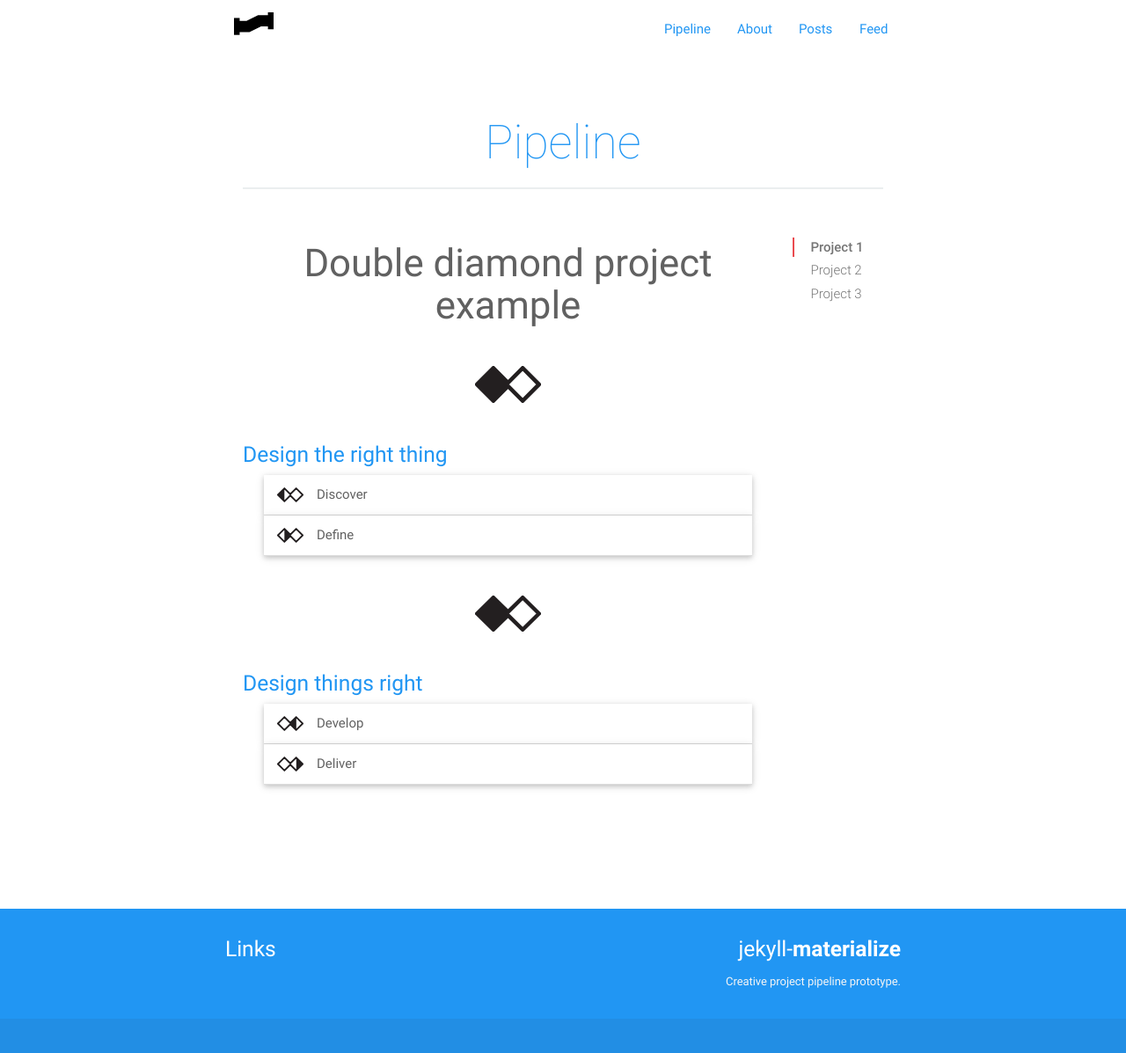
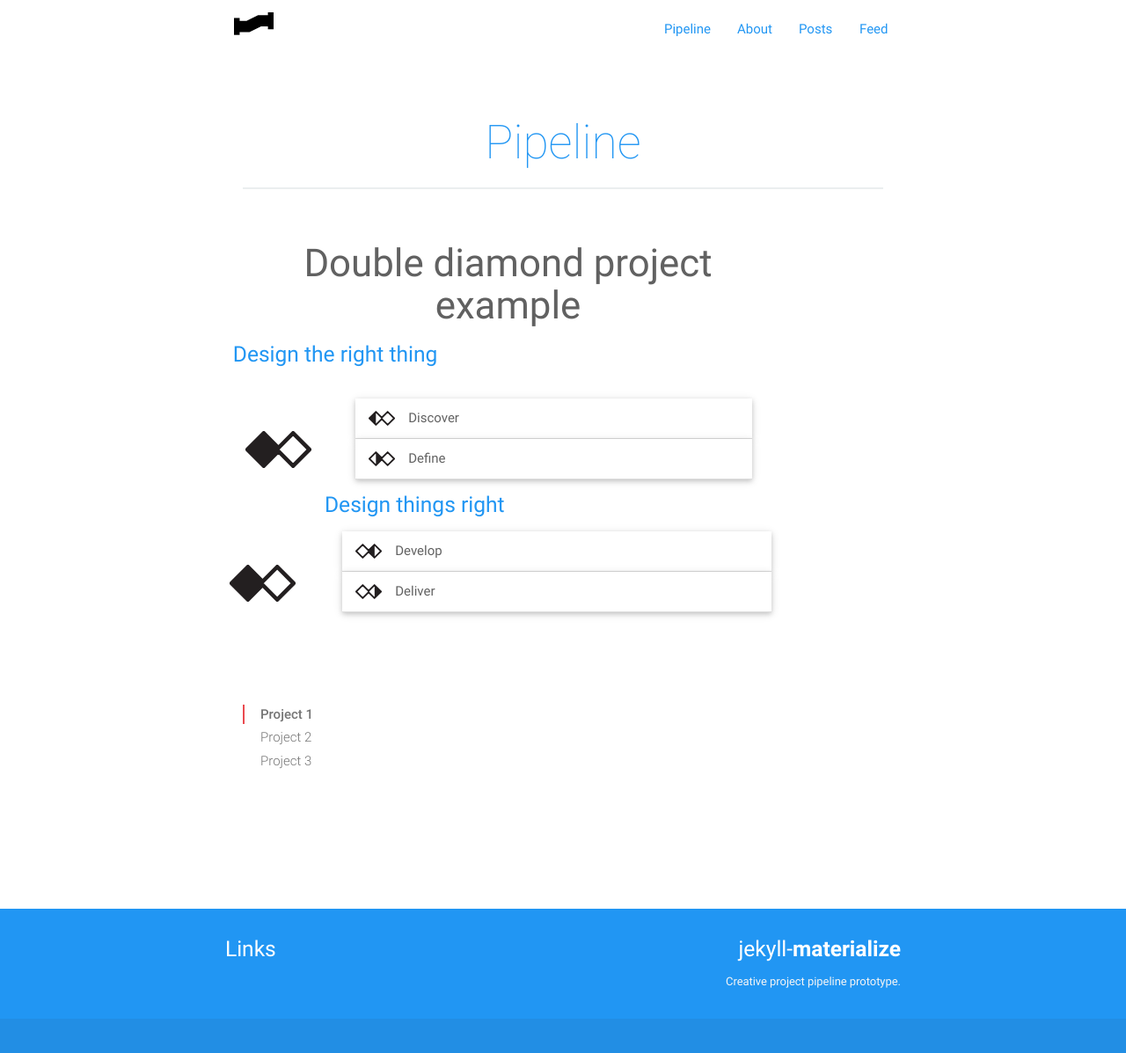
Before and after one commit to dmd-program/pipeline, a Jekyll site: the page built from index.html, in a window 1280 px wide and 1208 px high. Shown: the top 1197 px of the window at 88% size. Built offline with Jekyll 4.4.1, drawn with Linux system fonts in a browser that asks for light colours; the list of posts is cut into pages by our own code.

Commit message:
added grids

```diff
--- a/index.html
+++ b/index.html
@@ -6,8 +6,15 @@ title: Pipeline
   <div class="row pipeline">
     <div class="col s12 m9 l10">
       <div id="discover" class="section scrollspy">
+        <div class="row">
           <h3 class="center">Double diamond project example</h3>
-        <img class="svg-header-icon" src="{{ site.baseurl }}/assets/img/dd-icon-right-design.svg" alt="Double diamond with first diamond filled" /><h5 class="blue-text">Design the right thing</h5>
+          <h5 class="blue-text">Design the right thing</h5>
+        </div>
+         <div class="row">
+         <div class="col s2">
+          <img class="svg-header-icon" src="{{ site.baseurl }}/assets/img/dd-icon-right-design.svg" alt="Double diamond with first diamond filled" />
+         </div>
+         <div class="col s10">
            <ul class="collapsible popout" data-collapsible="accordion">
             <li>
               <div class="collapsible-header"><img src="{{ site.baseurl }}/assets/img/dd-icon-discover.svg" alt="Discover icon with first quadrant of double diamond filled" />Discover</div>
@@ -44,8 +51,14 @@ title: Pipeline
               </div>
             </li>
           </ul>
+        </div>
+        <div class="row">
+          <h5 class="blue-text">Design things right</h5>
+        <div class="row">
+        <div class="col s2">
          <img class="svg-header-icon" src="{{ site.baseurl }}/assets/img/dd-icon-right-design.svg" alt="Double diamond with second diamond filled" />
-          <h5 class="blue-text">Design things right</h5>
+        </div>
+        <div class="col s10">
           <ul class="collapsible popout" data-collapsible="accordion">
             <li>
               <div class="collapsible-header"><img src="{{ site.baseurl }}/assets/img/dd-icon-develop.svg" alt="Develop icon with third quadrant of double diamond filled" />Develop</div>
@@ -72,6 +85,7 @@ title: Pipeline
           </ul>
         </div>
       </div>
+    </div>
     <div class="col hide-on-small-only m3 l2">
       <ul class="section table-of-contents">
         <li><a href="#discover">Project 1</a></li>
```
Lines whose indentation alone changed are shown as unchanged.
